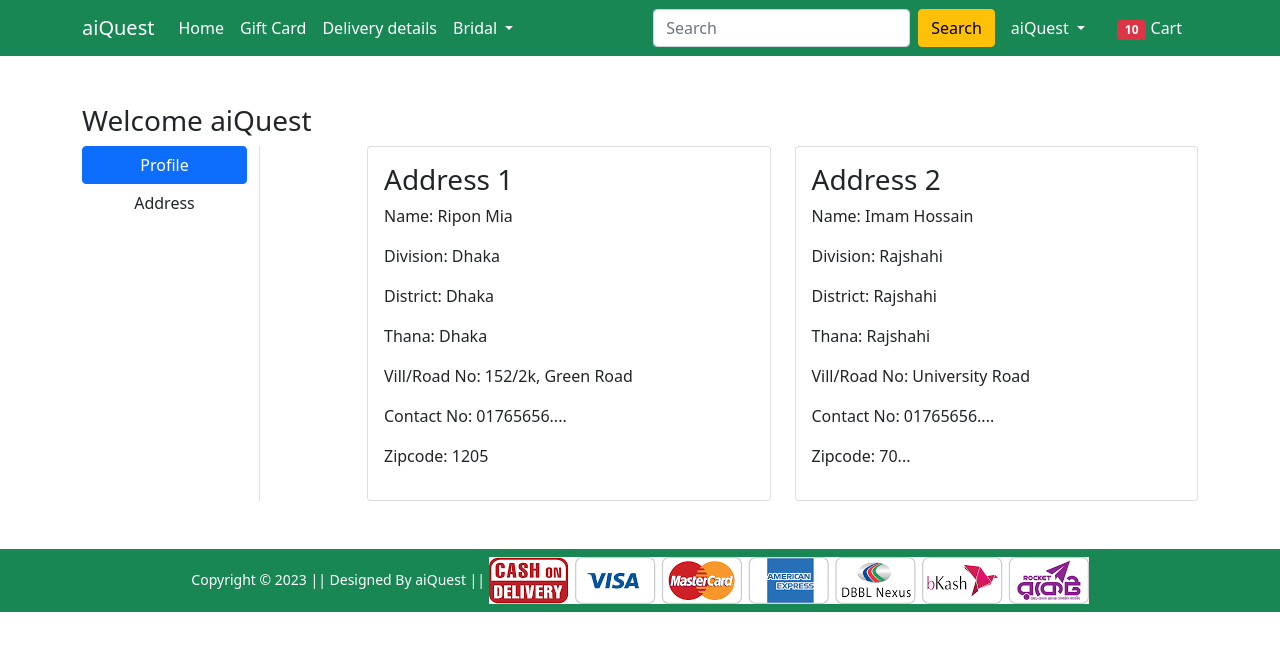
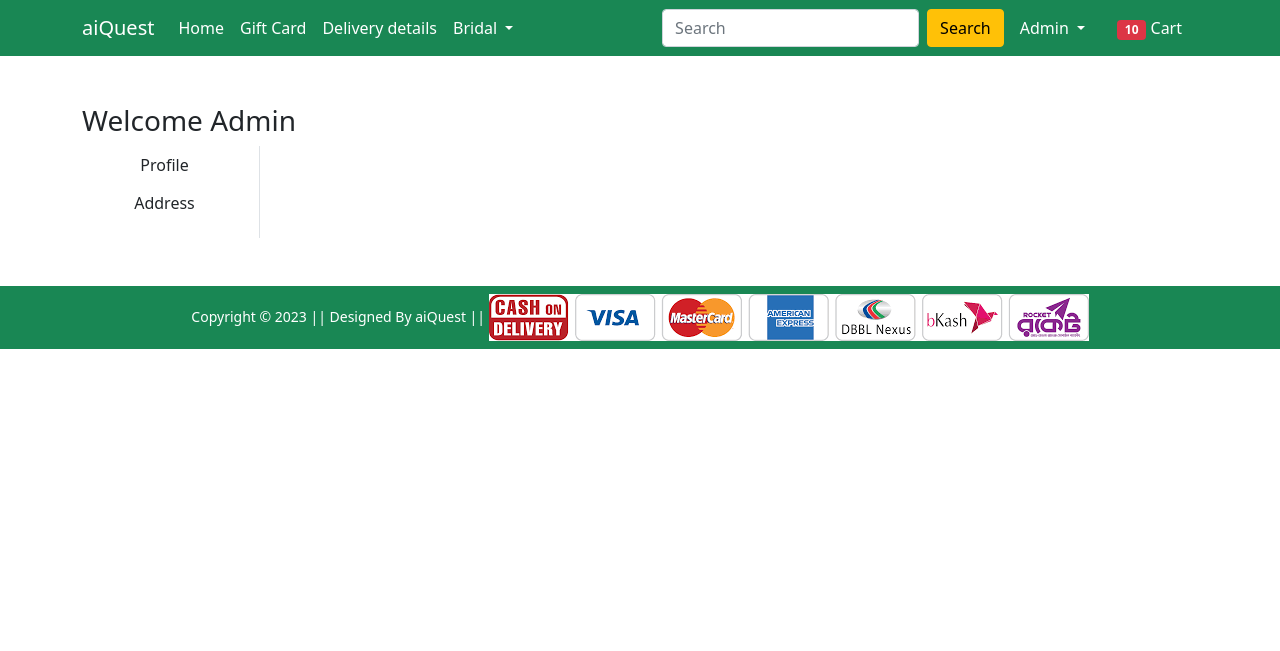
Before and after one commit to Hasan-TechNinja/Ecommerce, a Django app: page /address/ in a window 1280 px wide. Shown: the top 651 px of the page. Run offline with Django 4.2, Linux system fonts and the light colour scheme; a user stored in the database is signed in; data comes from the database, SQL or seed files in the repository; both versions use the stored data as it was after the commit; some libraries are stand-ins or nearby versions.

Commit message:
add new feature

```diff
--- a/Shop/templates/Shop/address.html
+++ b/Shop/templates/Shop/address.html
@@ -4,45 +4,32 @@
 {% block main-content %}
 <div class="container my-5">
     <div class="row">
-        <h3>Welcome aiQuest</h3>
+        <h3>Welcome {{request.user.username|capfirst}}</h3>
         <div class="col-sm-2 border-end">
             <ul class="list-unstyled">
-                <li class="d-grid"><a href="{% url 'profile' %}" class="btn btn-primary">Profile</a></li>
-                <li class="d-grid"><a href="{% url 'address' %}" class="btn">Address</a></li>
+                <li class="d-grid"><a href="{% url 'profile' %}" class="btn ">Profile</a></li>
+                <li class="d-grid"><a href="{% url 'address' %}" class="btn {active}">Address</a></li>
             </ul>
         </div>
         <div class="col-sm-9 offset-sm-1">
             <div class="row">
+                {% for ad in add %}
                 <div class="col-sm-6">
                     <div class="card">
                         <div class="card-body">
-                            <h3>Address 1</h3>
-                            <p>Name: Ripon Mia</p>
-                            <p>Division: Dhaka</p>
-                            <p>District: Dhaka</p>
-                            <p>Thana: Dhaka</p>
-                            <p>Vill/Road No: 152/2k, Green Road</p>
-                            <p>Contact No: 01765656....</p>
-                            <p>Zipcode: 1205</p>
+                            <h3>Address {{forloop.counter}}</h3>
+                            <p>Name: {{ad.name}}</p>
+                            <p>Division: {{ad.division}}</p>
+                            <p>District: {{ad.district}}</p>
+                            <p>Thana: {{ad.thana}}</p>
+                            <p>Vill/Road No: {{ad.villorroad}}</p>
+                            {% comment %} <p>Contact No: 01765656....</p> {% endcomment %}
+                            <p>Zipcode: {{ad.zipcode}}</p>
 
                         </div>
                     </div>
                 </div>
-                <div class="col-sm-6">
-                    <div class="card">
-                        <div class="card-body">
-                            <h3>Address 2</h3>
-                            <p>Name: Imam Hossain</p>
-                            <p>Division: Rajshahi</p>
-                            <p>District: Rajshahi</p>
-                            <p>Thana: Rajshahi</p>
-                            <p>Vill/Road No: University Road</p>
-                            <p>Contact No: 01765656....</p>
-                            <p>Zipcode: 70...</p>
-
-                        </div>
-                    </div>
-                </div>
+                {% endfor %}
             </div>
         </div>
     </div>
--- a/Shop/templates/Shop/base.html
+++ b/Shop/templates/Shop/base.html
@@ -67,7 +67,7 @@
                         <li class="nav-item dropdown mx-2">
                             <a class="nav-link dropdown-toggle text-white" href="#" id="profileDropdown" role="button"
                             data-bs-toggle="dropdown" aria-expanded="false">
-                            aiQuest
+                            {{request.user.username|capfirst}}
                         </a>
                         <ul class="dropdown-menu" aria-labelledby="profileDropdown">
                                 <li><a class="dropdown-item" href="{% url 'profile' %}">Profile</a></li>
--- a/Shop/templates/Shop/profile.html
+++ b/Shop/templates/Shop/profile.html
@@ -5,7 +5,7 @@
 {% block main-content %}
 <div class="container my-5">
   <div class="row">
-    <h3>Welcome aiQuest</h3>
+    <h3>Welcome <span class='text-vapitalize'>{{request.user}}</span></h3>
     <div class="col-sm-2 border-end">
       <ul class="list-unstyled">
         <li class="d-grid">
--- a/Shop/views.py
+++ b/Shop/views.py
@@ -15,8 +15,7 @@ class ProductView(View):
         saree = Product.objects.filter(category="S")
         baby_fashion = Product.objects.filter(category="BF")
         return render(request, 'Shop/home.html',
-                      {'gentspants': gentspants, 'borkhas': borkhas, 'lehenga': lehenga, 'saree': saree,
-                       'baby_fashion': baby_fashion})
+                      {'gentspants': gentspants, 'borkhas': borkhas, 'lehenga': lehenga, 'saree': saree, 'baby_fashion': baby_fashion})
 
 
 class ProductDetailView(View):
@@ -56,7 +55,8 @@ class ProfileView(View):
   return render(request, 'Shop/profile.html', {'form':form, 'active':'btn-primary'})
 
 def address(request):
-    return render(request, 'Shop/address.html')
+    add = Customer.objects.filter(user = request.user)
+    return render(request, 'Shop/address.html', {'add':add, 'active':'btn-primary'})
 
 
 def orders(request):
```
Also changed, not shown: db.sqlite3.
